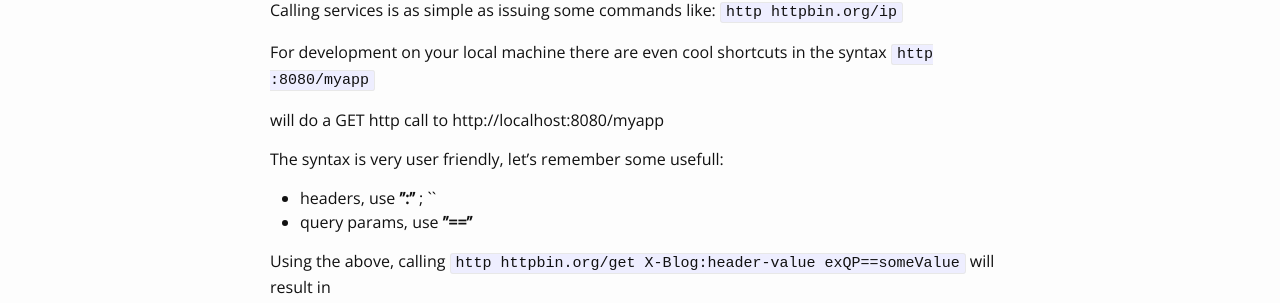
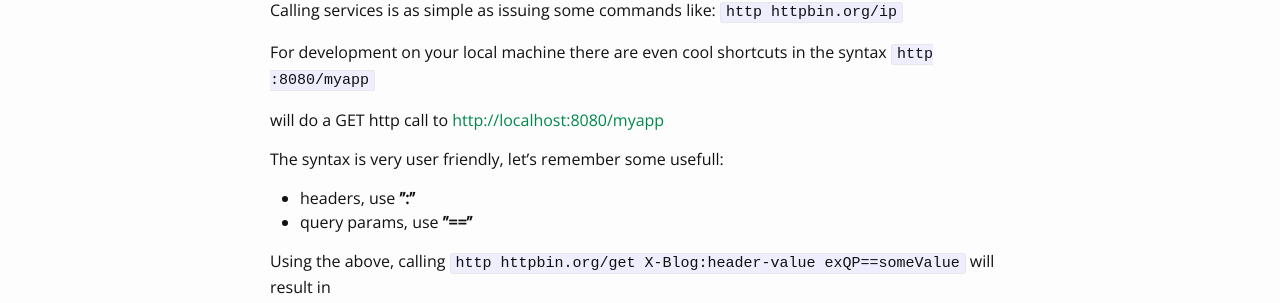
Before and after one commit to McFoggy/personal-blog, a Jekyll site: the page built from _posts/2017-01-17-brief-httpie-introduction.markdown, in a window 1280 px wide. Shown: the part 241-544 px from the top of the page. Built offline with Jekyll 4.4.1, drawn with Linux system fonts in a browser that asks for light colours; nearby versions of some CDN libraries; comment, search, counter and statistics services are not loaded; part of the change alters nothing that is shown.

```diff
--- a/_posts/2017-01-17-brief-httpie-introduction.markdown
+++ b/_posts/2017-01-17-brief-httpie-introduction.markdown
@@ -14,11 +14,11 @@ Calling services is as simple as issuing some commands like:
 For development on your local machine there are even cool shortcuts in the syntax
   `http :8080/myapp`
 
-will do a GET http call to http://localhost:8080/myapp
+will do a GET http call to [http://localhost:8080/myapp](http://localhost:8080/myapp)
 
 The syntax is very user friendly, let's remember some usefull:
 
-- headers, use __":"__ ; ``
+- headers, use __":"__
 - query params, use __"=="__
 
 Using the above, calling `http httpbin.org/get X-Blog:header-value exQP==someValue` will result in
```
